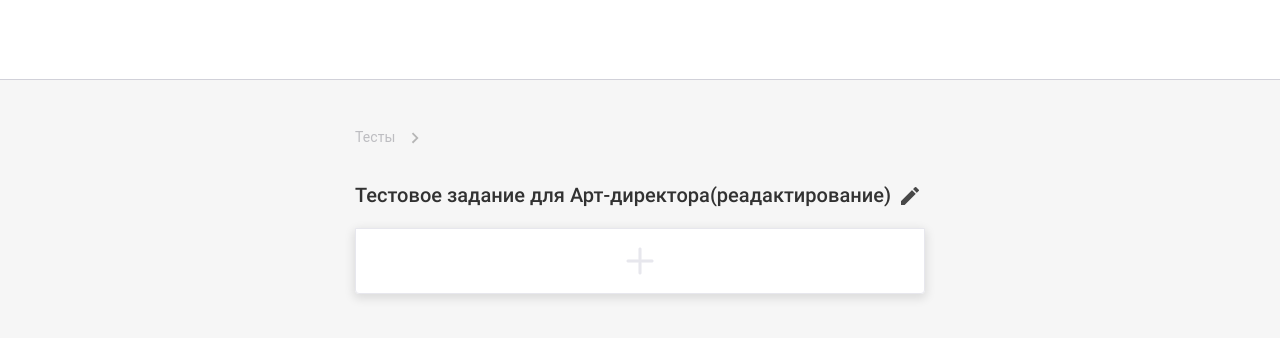
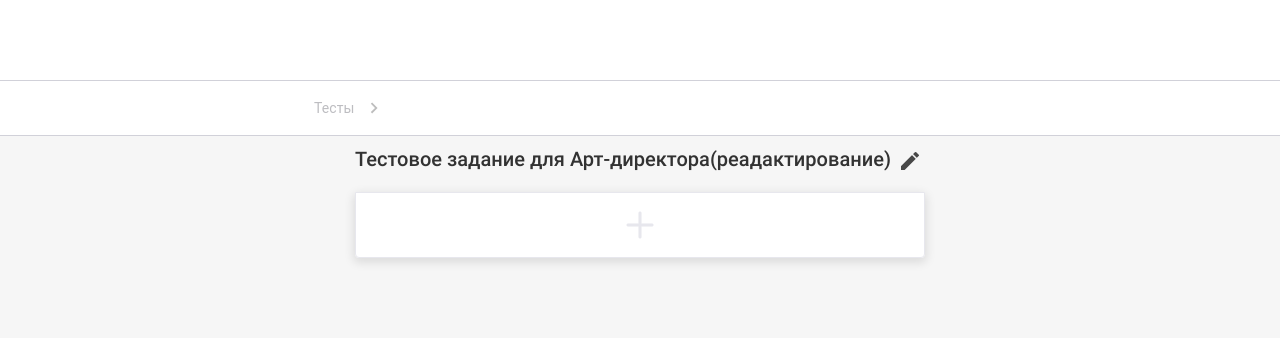
Before and after one commit to dankocher/archive-admin-test-art_director, a React (Create React App) app: page / in a window 1280 px wide. Shown: the top 338 px of the page. Built offline with nearby package versions, Linux system fonts and the light colour scheme; no server answers.

Commit message:
fix: styles breadCrumbs component

```diff
--- a/src/views/TestArtDirectorAdmin/Components/BreadCrumbs/BreadCrumbs.js
+++ b/src/views/TestArtDirectorAdmin/Components/BreadCrumbs/BreadCrumbs.js
@@ -33,6 +33,7 @@ function BreadCrumbs() {
 
   return (
     <>
+      <div className="field--breadCrumbs">
         <div className="wrapper--breadCrumbs">
           <Breadcrumbs
             separator={<NavigateNextIcon color="disabled" fontSize="large" />}
@@ -52,6 +53,7 @@ function BreadCrumbs() {
             )}
           </Breadcrumbs>
         </div>
+      </div>
     </>
   );
 }
--- a/src/views/TestArtDirectorAdmin/Components/BreadCrumbs/BreadCrumbs.scss
+++ b/src/views/TestArtDirectorAdmin/Components/BreadCrumbs/BreadCrumbs.scss
@@ -1,5 +1,17 @@
+.field--breadCrumbs {
+  height: 5.6rem;
+  display: flex;
+  align-items: center;
+  margin-bottom: 1.2rem;
+
+  border-top: 0.1rem solid;
+  border-bottom: 0.1rem solid;
+  border-color: #d1d1d9;
+  background-color: #ffffff;
+}
+
 .wrapper--breadCrumbs {
-	margin: 3.5rem 0;
+  margin-left: 31.4rem;
 }
 
 .wrapper--breadCrumbs p,
--- a/src/views/TestArtDirectorAdmin/Components/Header/Header.scss
+++ b/src/views/TestArtDirectorAdmin/Components/Header/Header.scss
@@ -1,7 +1,5 @@
 .header-main-container {
 	height: 8rem;
 	width: 100%;
-	margin-bottom: 1.2rem;
 	background-color: #ffffff;
-	border-bottom: 0.1rem solid #d1d1d9;
 }
--- a/src/views/TestArtDirectorAdmin/Components/MainContainer/MainContainer.js
+++ b/src/views/TestArtDirectorAdmin/Components/MainContainer/MainContainer.js
@@ -21,9 +21,8 @@ function MainContainer({ header, list, body }) {
     <Router>
       <div className="main-container">
         <Header />
+        <BreadCrumbs />
         <div className="centred-container--mainContainer">
-          <BreadCrumbs />
-
           <Switch>
             <>
               <Route path="/" exact component={TasksComponent} />
```
Lines whose indentation alone changed are shown as unchanged.
